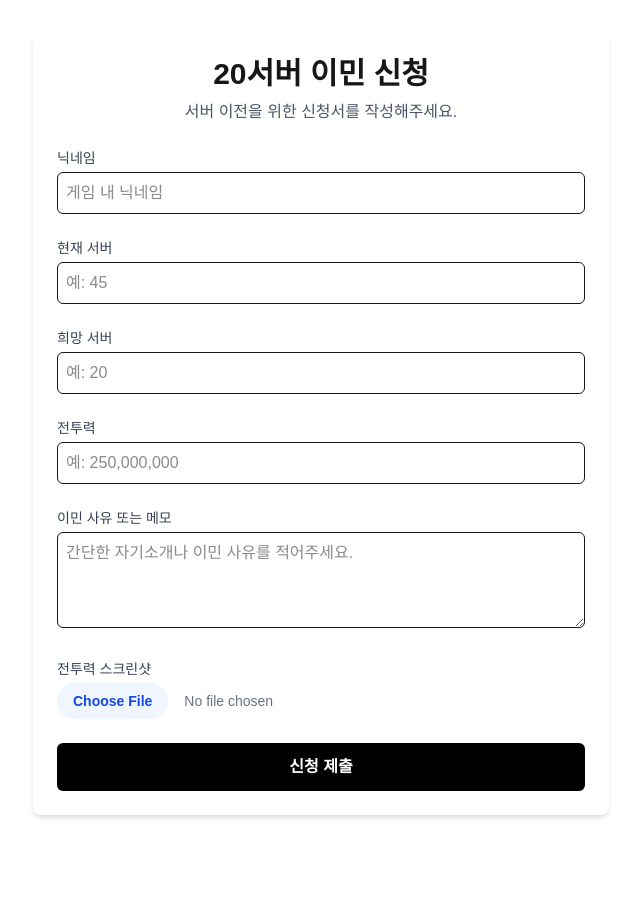
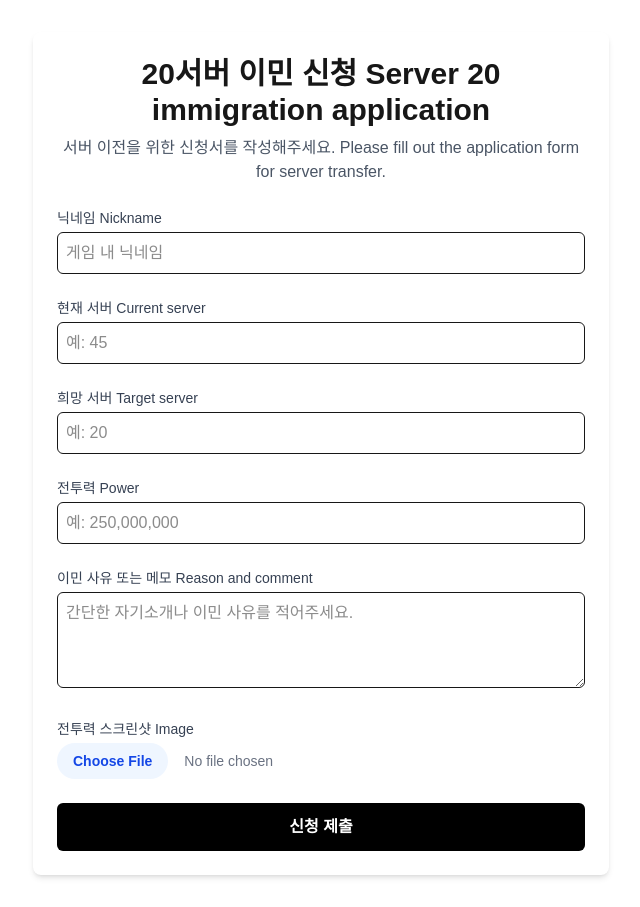
Before and after one commit to lastwarAI/immigration-form, a Next.js app: page / in a window 1280 px wide. Shown: the whole page, without its empty margins (319-959 px from the left). Before the commit the page ends 847 px from the top, so only its background shows below. Built offline with nearby package versions, Linux system fonts and the light colour scheme.

Commit message:
add KR/EN words

```diff
--- a/src/app/admin/page.tsx
+++ b/src/app/admin/page.tsx
@@ -118,25 +118,65 @@ export default function AdminPage() {
   // 관리자 페이지 목록 렌더링 부분
   return (
     <main className="max-w-6xl mx-auto p-6">
-      <div className="flex justify-between items-center mb-6">
-        <h1 className="text-3xl font-bold">20서버 이민 신청자 목록</h1>
-        {/* --- 리셋 버튼 UI 추가 --- */}
-        <button
-          onClick={handleReset}
-          disabled={isLoading}
-          className="bg-red-600 text-white px-4 py-2 rounded-md font-semibold hover:bg-red-700 disabled:bg-gray-400"
-        >
-          전체 초기화
-        </button>
-        {/* --- 추가 끝 --- */}
-      </div>
-
-      {/* --- 에러 메시지 표시 영역 추가 --- */}
-      {error && <p className="text-red-500 bg-red-50 p-3 rounded-md mb-4">{error}</p>}
-      {/* --- 추가 끝 --- */}
-
-      <div className="overflow-x-auto shadow-md rounded-lg">
-        {/* ... (테이블 렌더링 부분은 이전과 동일) ... */}
+            <div className="overflow-x-auto shadow-md rounded-lg">
+        <table className="w-full table-auto border-collapse">
+          <thead className="bg-gray-100">
+            <tr>
+              <th className="border px-4 py-2 text-left text-sm font-medium text-gray-600">번호 No.</th>
+              <th className="border px-4 py-2 text-left text-sm font-medium text-gray-600">닉네임 Nickname</th>
+              <th className="border px-4 py-2 text-left text-sm font-medium text-gray-600">현재 서버 Current server</th>
+              <th className="border px-4 py-2 text-left text-sm font-medium text-gray-600">희망 서버 Target server</th>
+              <th className="border px-4 py-2 text-left text-sm font-medium text-gray-600">전투력 Power</th>
+              <th className="border px-4 py-2 text-left text-sm font-medium text-gray-600">메모 Comment</th>
+              <th className="border px-4 py-2 text-sm font-medium text-gray-600">이미지 Image</th>
+              <th className="border px-4 py-2 text-left text-sm font-medium text-gray-600">신청일 Date</th>
+            </tr>
+          </thead>
+          <tbody className="bg-white">
+            {/* 데이터가 없을 때 메시지를 보여주는 부분 */}
+            {data.length === 0 ? (
+              <tr>
+                <td colSpan={8} className="text-center py-10 text-gray-500">
+                  아직 접수된 신청서가 없습니다. There are no submitted applications yet.
+                </td>
+              </tr>
+            ) : (
+              /* 데이터가 있을 때 목록을 렌더링하는 부분 */
+              data.map((row, i) => (
+                <tr key={row.createdAt} className="hover:bg-gray-50">
+                  <td className="border px-4 py-2 text-center">{data.length - i}</td>
+                  <td className="border px-4 py-2 font-medium text-gray-800">{row.nickname}</td>
+                  <td className="border px-4 py-2 text-center">{row.currentServer}</td>
+                  <td className="border px-4 py-2 text-center">{row.targetServer}</td>
+                  <td className="border px-4 py-2 text-right">{row.power}</td>
+                  <td className="border px-4 py-2 text-sm text-gray-700">{row.note}</td>
+                  <td className="border px-4 py-2 text-center align-middle">
+                    {row.image ? (
+                      <a href={row.image} target="_blank" rel="noopener noreferrer" title="클릭해서 크게 보기">
+                        <img
+                          src={row.image}
+                          alt={`${row.nickname}의 스크린샷`}
+                          className="h-20 w-auto mx-auto object-contain p-1 border rounded-md transition-transform duration-200 hover:scale-110"
+                        />
+                      </a>
+                    ) : (
+                      <span className="text-gray-400 text-sm">없음 None</span>
+                    )}
+                  </td>
+                  <td className="border px-4 py-2 text-sm text-gray-600">
+                    {new Date(row.createdAt).toLocaleString('ko-KR', {
+                      year: 'numeric',
+                      month: 'short',
+                      day: 'numeric',
+                      hour: '2-digit',
+                      minute: '2-digit',
+                    })}
+                  </td>
+                </tr>
+              ))
+            )}
+          </tbody>
+        </table>
       </div>
     </main>
   );
--- a/src/app/api/submit/route.ts
+++ b/src/app/api/submit/route.ts
@@ -45,10 +45,10 @@ export async function POST(req: NextRequest) {
     applications.push(newEntry);
     await kv.set('applications', applications);
 
-    return NextResponse.json({ success: true, message: '신청이 성공적으로 제출되었습니다!' });
+    return NextResponse.json({ success: true, message: '신청이 성공적으로 제출되었습니다! Thank you! Your application was submitted successfully!' });
   } catch (err) {
     console.error('업로드 처리 오류:', err);
-    const errorMessage = err instanceof Error ? err.message : '서버 오류가 발생했습니다.';
+    const errorMessage = err instanceof Error ? err.message : '서버 오류가 발생했습니다. A server error occurred.';
     return NextResponse.json({ success: false, message: errorMessage }, { status: 500 });
   }
 }
--- a/src/app/page.tsx
+++ b/src/app/page.tsx
@@ -47,14 +47,14 @@ export default function Home() {
   return (
     <main className="max-w-xl mx-auto p-6 bg-white shadow-md rounded-lg my-8">
       <div className="text-center mb-6">
-        <h1 className="text-3xl font-bold">20서버 이민 신청</h1>
-        <p className="text-gray-600 mt-2">서버 이전을 위한 신청서를 작성해주세요.</p>
+        <h1 className="text-3xl font-bold">20서버 이민 신청 Server 20 immigration application</h1>
+        <p className="text-gray-600 mt-2">서버 이전을 위한 신청서를 작성해주세요. Please fill out the application form for server transfer.</p>
       </div>
 
       <form className="space-y-6" onSubmit={handleSubmit}>
         <div>
           <label htmlFor="nickname" className="block text-sm font-medium text-gray-700 mb-1">
-            닉네임
+            닉네임 Nickname
           </label>
           <input
             id="nickname"
@@ -67,7 +67,7 @@ export default function Home() {
 
         <div>
           <label htmlFor="currentServer" className="block text-sm font-medium text-gray-700 mb-1">
-            현재 서버
+            현재 서버 Current server
           </label>
           <input
             id="currentServer"
@@ -80,7 +80,7 @@ export default function Home() {
 
         <div>
           <label htmlFor="targetServer" className="block text-sm font-medium text-gray-700 mb-1">
-            희망 서버
+            희망 서버 Target server
           </label>
           <input
             id="targetServer"
@@ -93,7 +93,7 @@ export default function Home() {
 
         <div>
           <label htmlFor="power" className="block text-sm font-medium text-gray-700 mb-1">
-            전투력
+            전투력 Power
           </label>
           <input
             id="power"
@@ -106,7 +106,7 @@ export default function Home() {
 
         <div>
           <label htmlFor="note" className="block text-sm font-medium text-gray-700 mb-1">
-            이민 사유 또는 메모
+            이민 사유 또는 메모 Reason and comment
           </label>
           <textarea
             id="note"
@@ -118,7 +118,7 @@ export default function Home() {
 
         <div>
           <label htmlFor="file" className="block text-sm font-medium text-gray-700 mb-1">
-            전투력 스크린샷
+            전투력 스크린샷 Image
           </label>
           <input
             id="file"
```
